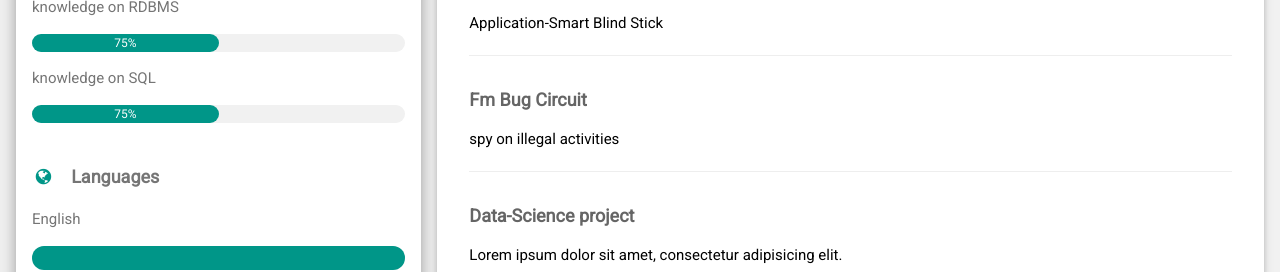
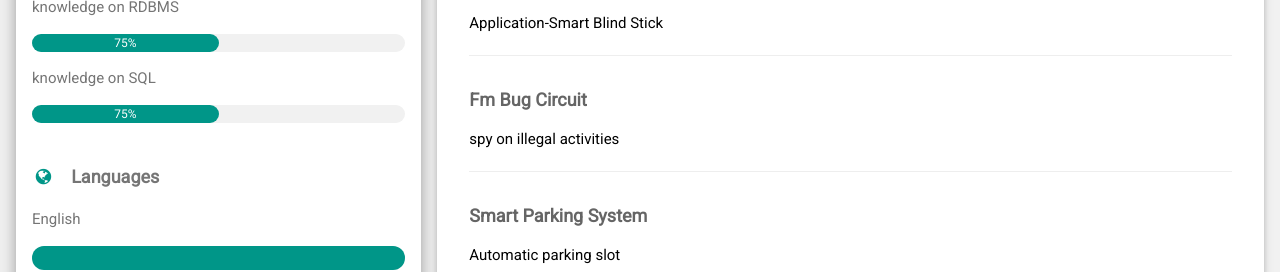
Before and after one commit to vennelakosanam/VennelaKosanamResume, a plain HTML site: page index.html in a window 1280 px wide. Shown: the part 680-952 px from the top of the page. Drawn offline with nearby package versions, Linux system fonts and the light colour scheme.

Commit message:
Update index.html

```diff
--- a/index.html
+++ b/index.html
@@ -129,9 +129,9 @@ html,body,h1,h2,h3,h4,h5,h6 {font-family: "Roboto", sans-serif}
           <hr>
         </div>
         <div class="w3-container">
-          <h5 class="w3-opacity"><b>Data-Science project</b></h5>
+          <h5 class="w3-opacity"><b>Smart Parking System</b></h5>
 
-          <p>Lorem ipsum dolor sit amet, consectetur adipisicing elit. </p><br>
+          <p> Automatic parking slot </p><br>
         </div>
       </div>
 
```
